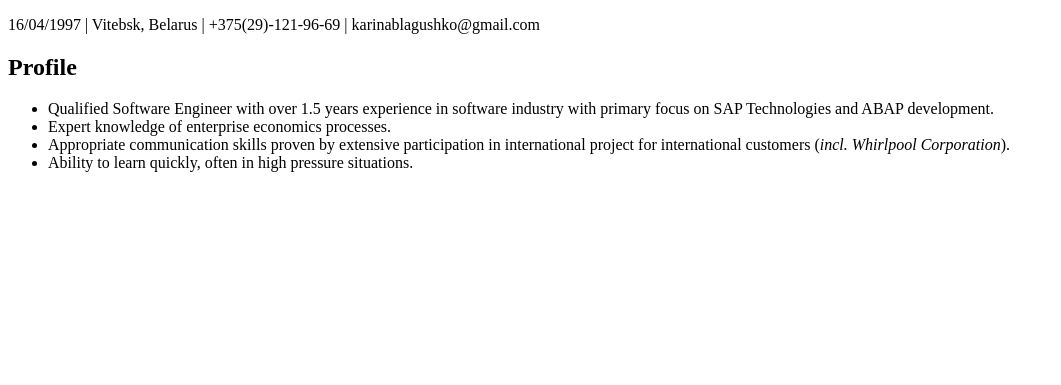
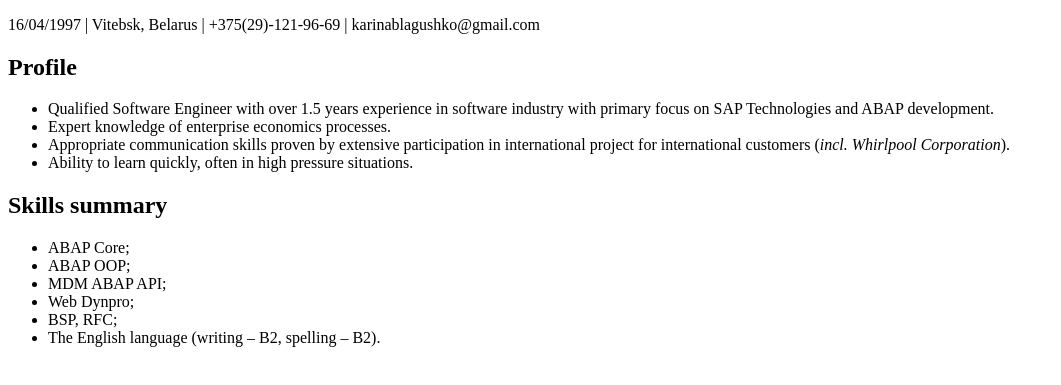
Before and after one commit to Blagushko/rsschool-cv, a plain HTML site: page index.html in a window 1280 px wide. Shown: the part 105-490 px from the top of the page, without its empty margins (0-1061 px from the left). Drawn offline with Linux system fonts and the light colour scheme.

Commit message:
feat: add skills summary section

```diff
--- a/index.html
+++ b/index.html
@@ -26,6 +26,16 @@
             (<em>incl. Whirlpool Corporation</em>).</li>
           <li>Ability to learn quickly, often in high pressure situations.</li>
         </ul>
+        <h2>Skills summary</h2>
+        <ul>
+          <li>ABAP Core;</li>
+          <li>ABAP OOP;</li>
+          <li>MDM ABAP API;</li>
+          <li>Web Dynpro;</li>
+          <li>BSP, RFC;</li>
+          <li>The English language (writing – B2, spelling – B2).</li>
+        </ul>
+
       </main>
     </div>
 </body>
```
